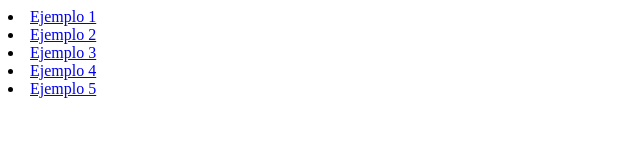
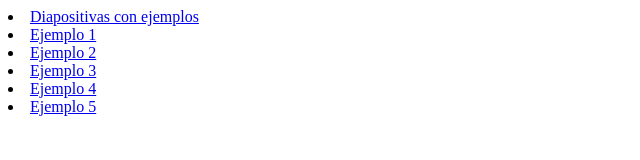
Before and after one commit to Sarabandera1/tallerEspecifidad, a plain HTML site: page index.html in a window 1280 px wide. Shown: the whole page, without its empty margins (0-640 px from the left). Drawn offline with Linux system fonts and the light colour scheme.

Commit message:
feat: :sparkles: finalizado

```diff
--- a/index.html
+++ b/index.html
@@ -6,6 +6,9 @@
     <title>Document</title>
 </head>
 <body>
+    <li>
+    <a href="https://www.canva.com/design/DAGUtcIKiPM/jt2n5cGVIHZIk-5uaYlr7A/edit?utm_content=DAGUtcIKiPM&utm_campaign=designshare&utm_medium=link2&utm_source=sharebutton">Diapositivas con ejemplos</a>
+    </li>
     <li>
     <a href="pages/ejem1.html">Ejemplo 1</a>
     </li>
```
